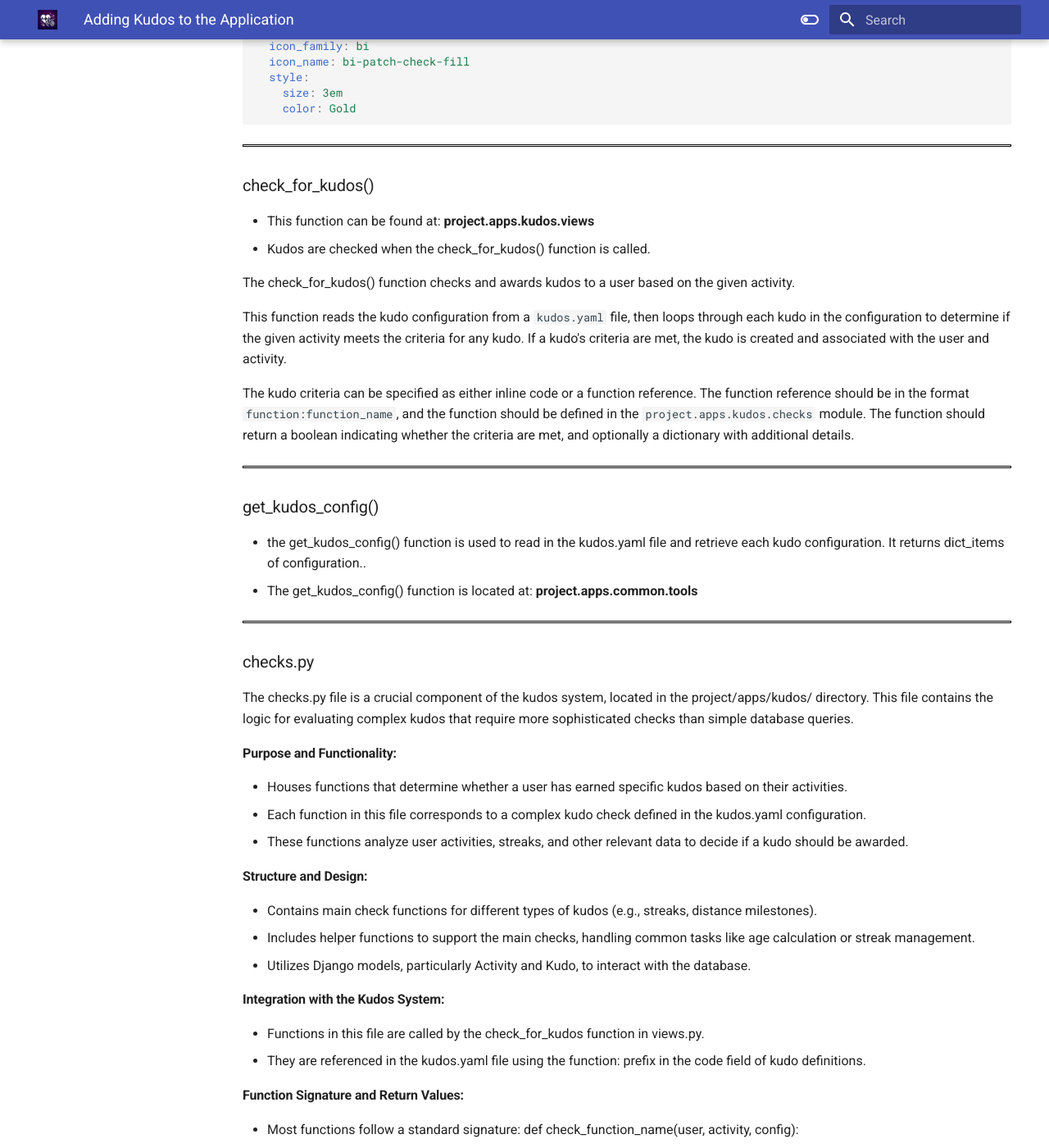
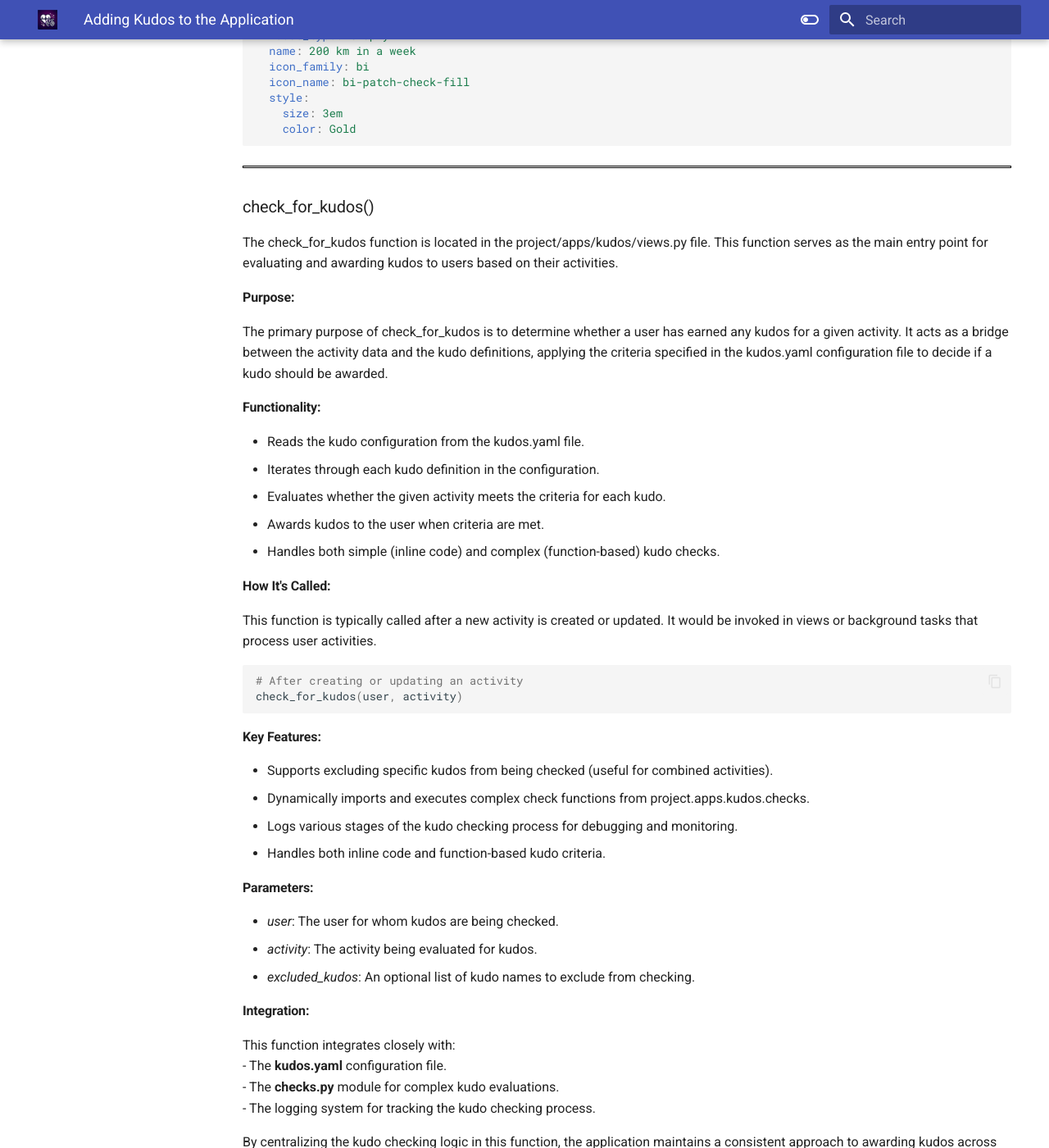
Before and after one commit to timpandrews/beats_docs, an MkDocs documentation site: the page built from docs/tasks/add_kudos.md, in a window 1280 px wide and 1400 px high, scrolled down 4022 px. Shown: the whole window at 82% size. Built offline with MkDocs 1.6.1 and Material for MkDocs 9.7.7, drawn with Linux system fonts in a browser that asks for light colours; some of the changed text lies outside the part shown.

Commit message:
docs: add documentation for management commands, streaks, and kudos
- Add detailed documentation for Django management commands
- Include deep dive documentation for user streaks functionality
- Document kudos system and addition process

````diff
--- a/docs/tasks/add_kudos.md
+++ b/docs/tasks/add_kudos.md
@@ -41,7 +41,7 @@
       color: ForestGreen
 ```
 #### Required Fields:
-- include_in_check: Set to true if this kudo should be checked for each activity.
+- include_in_check: Set to true if this kudo should be checked for each activity.  You can set this to false for kudos that are only awarded under specific conditions (e.g. New User Kudos)
 - beats: The number of beats awarded for this kudo.
 - code: A Python code snippet that sets the achieved variable to True or False.
 - kudos_type: Can be "trophy", "badge", or "streak".
@@ -168,34 +168,51 @@
 <hr style="border: 1px solid black;">
 
 ### check_for_kudos()
-- This function can be found at: **project.apps.kudos.views**
-- Kudos are checked when the check_for_kudos() function is called.
 
-The check_for_kudos() function checks and awards kudos to a user based on the given activity.
+The check_for_kudos function is located in the project/apps/kudos/views.py file. This function serves as the main entry point for evaluating and awarding kudos to users based on their activities.
 
-This function reads the kudo configuration from a `kudos.yaml` file, then
-loops through each kudo in the configuration to determine if the given activity
-meets the criteria for any kudo. If a kudo's criteria are met, the kudo is created
-and associated with the user and activity.
+#### Purpose:
+The primary purpose of check_for_kudos is to determine whether a user has earned any kudos for a given activity. It acts as a bridge between the activity data and the kudo definitions, applying the criteria specified in the kudos.yaml configuration file to decide if a kudo should be awarded.
 
-The kudo criteria can be specified as either inline code or a function reference.
-The function reference should be in the format `function:function_name`, and the
-function should be defined in the `project.apps.kudos.checks` module. The function
-should return a boolean indicating whether the criteria are met, and optionally a
-dictionary with additional details.
+#### Functionality:
+- Reads the kudo configuration from the kudos.yaml file.
+- Iterates through each kudo definition in the configuration.
+- Evaluates whether the given activity meets the criteria for each kudo.
+- Awards kudos to the user when criteria are met.
+- Handles both simple (inline code) and complex (function-based) kudo checks.
 
-<hr style="border: 1px solid black;">
+#### How It's Called:
+This function is typically called after a new activity is created or updated. It would be invoked in views or background tasks that process user activities.
 
-### get_kudos_config()
-- the get_kudos_config() function is used to read in the kudos.yaml file and retrieve
-each kudo configuration.  It returns dict_items of configuration..
-- The get_kudos_config() function is located at: **project.apps.common.tools**
+```python
+# After creating or updating an activity
+check_for_kudos(user, activity)
+```
+
+#### Key Features:
+- Supports excluding specific kudos from being checked (useful for combined activities).
+- Dynamically imports and executes complex check functions from project.apps.kudos.checks.
+- Logs various stages of the kudo checking process for debugging and monitoring.
+- Handles both inline code and function-based kudo criteria.
+
+#### Parameters:
+- *user*: The user for whom kudos are being checked.
+- *activity*: The activity being evaluated for kudos.
+- *excluded_kudos*: An optional list of kudo names to exclude from checking.
+
+#### Integration:
+This function integrates closely with:
+- The **kudos.yaml** configuration file.
+- The **checks.py** module for complex kudo evaluations.
+- The logging system for tracking the kudo checking process.
+
+By centralizing the kudo checking logic in this function, the application maintains a consistent approach to awarding kudos across different types of activities and achievements.
 
 <hr style="border: 1px solid black;">
 
 ### checks.py
 
-The checks.py file is a crucial component of the kudos system, located in the project/apps/kudos/ directory. This file contains the logic for evaluating complex kudos that require more sophisticated checks than simple database queries.
+The checks.py file is located in the project/apps/kudos/ directory. This file contains the logic for evaluating complex kudos that require more sophisticated checks than simple database queries.
 
 #### Purpose and Functionality:
 - Houses functions that determine whether a user has earned specific kudos based on their activities.
@@ -225,3 +242,34 @@
 - New complex kudo checks can be added to this file, following the established patterns and conventions.
 - Developers can create custom logic for new types of achievements or milestones.
 - By centralizing complex kudo checks in checks.py, the application maintains a clean separation of concerns and allows for easy addition and modification of kudos logic.
+
+<hr style="border: 1px solid black;">
+
+### get_kudos_config()
+
+The `get_kudos_config()` function is a crucial utility that retrieves the kudos configuration for the project from a YAML file.
+
+#### Purpose
+- Loads and returns the kudos configuration from `kudos.yaml`
+- Centralizes configuration access for consistency across the project
+
+#### Location
+- File: `project/apps/common/utils/config.py`
+- Module: `project.apps.common.utils.config`
+
+#### Usage
+- Primary caller: `check_for_kudos()` function in `project/apps/kudos/views.py`
+- Used in kudos-related operations throughout the project
+
+#### Functionality
+1. Constructs the path to `kudos.yaml` using `settings.CONFIG_PATH`
+2. Opens and reads the YAML file
+3. Loads the YAML content into a Python dictionary
+4. Extracts and returns the 'kudos' section as `dict_items`
+
+#### Returns
+- `dict_items`: Key-value pairs of kudos configurations
+
+The `get_kudos_config()` function ensures that all parts of the project have access to the latest kudos configuration, facilitating consistent kudos checking and awarding processes.
+
+<hr style="border: 1px solid black;">
````
Also changed, not shown: docs/misc.md (+2 -0 lines), docs/misc/deep_dive_streaks.md (added, +61 -0 lines), docs/misc/management_commands.md (added, +129 -0 lines).
